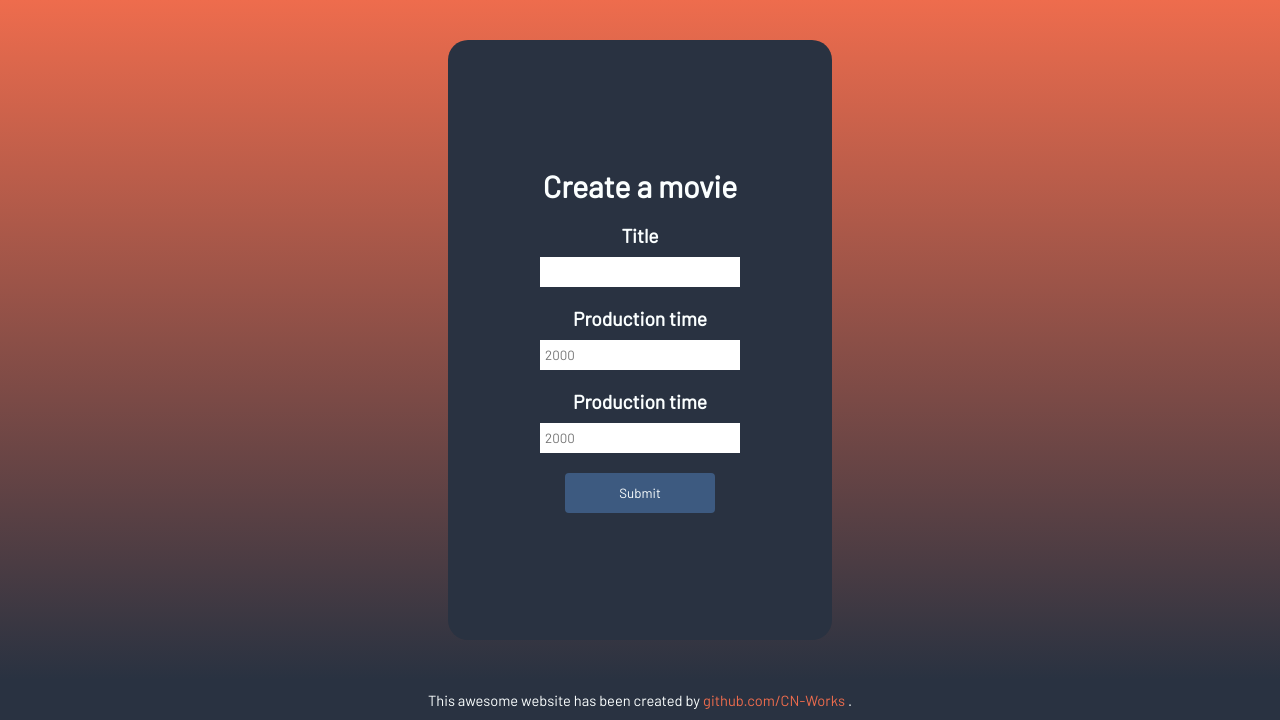
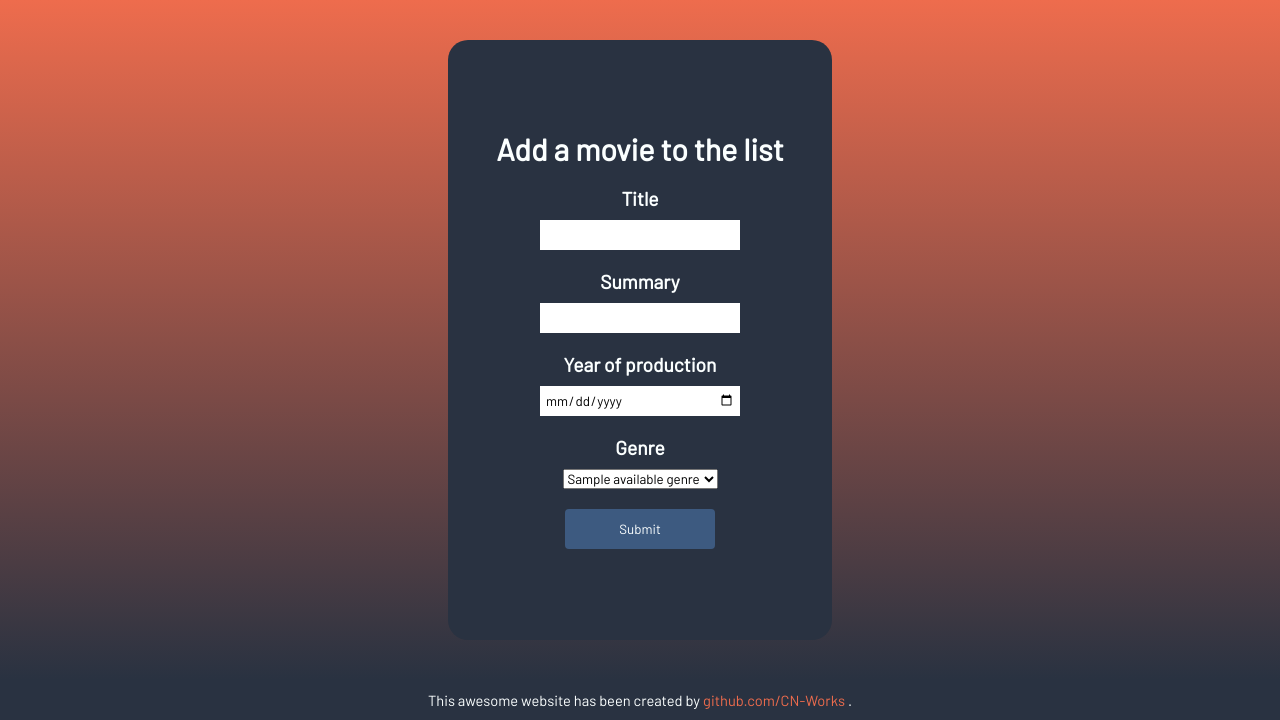
Before and after one commit to CN-Works/Advanced-Cinema-Application, a PHP site: template views/movie/addmovie.php in a window 1280 px wide. Shown: the part 80-800 px from the top of the page. Run offline with PHP 8.4, Linux system fonts and the light colour scheme; the template is opened without the code that fills it: most values are stand-ins (such as "Sample title", 1, 10 or a date in 2020).

Commit message:
Feat : Genre selection

```diff
--- a/views/movie/addmovie.php
+++ b/views/movie/addmovie.php
@@ -5,7 +5,7 @@
 
 <main class="addmovie-main">
     <form class="addmovie-card" action="index.php?action=addingMovie" method="post">
-        <h2 class="addmovie-title" >Create a movie</h2>
+        <h2 class="addmovie-title" >Add a movie to the list</h2>
 
         <div class="addmovie-element">
             <h3 class="addmovie-element-title" >Title</h3>
@@ -13,13 +13,26 @@
         </div>
 
         <div class="addmovie-element">
-            <h3 class="addmovie-element-title">Production time</h3>
-            <input class="addmovie-element-input" type="text" name="prod_time" id="prod_time" placeholder="2000" required>
+            <h3 class="addmovie-element-title" >Summary</h3>
+            <input class="addmovie-element-input" type="text" id="summary" name="summary" value="" required>
         </div>
 
         <div class="addmovie-element">
-            <h3 class="addmovie-element-title">Production time</h3>
-            <input class="addmovie-element-input" type="text" name="prod_time" id="prod_time" placeholder="2000" required>
+            <h3 class="addmovie-element-title">Year of production</h3>
+            <input class="addmovie-element-input" type="date" name="prod_time" id="prod_time" placeholder="2000" required>
+        </div>
+
+        <div class="addmovie-element">
+            <h3 class="addmovie-element-title">Genre</h3>
+            <select class="addmovie-element-select" name="genre" id="genre" required>
+                <?php
+                    foreach ($availableGenres->fetchAll() as $genreData) {
+                        $genreId = $genreData['id'];
+                        $genreLabel = $genreData['genre_label'];
+                        echo "<option value='".$genreId."'>".$genreLabel."</option>";
+                    }
+                ?>
+            </select>
         </div>
 
         <button class="addmovie-button" type="submit">Submit</button>
```
